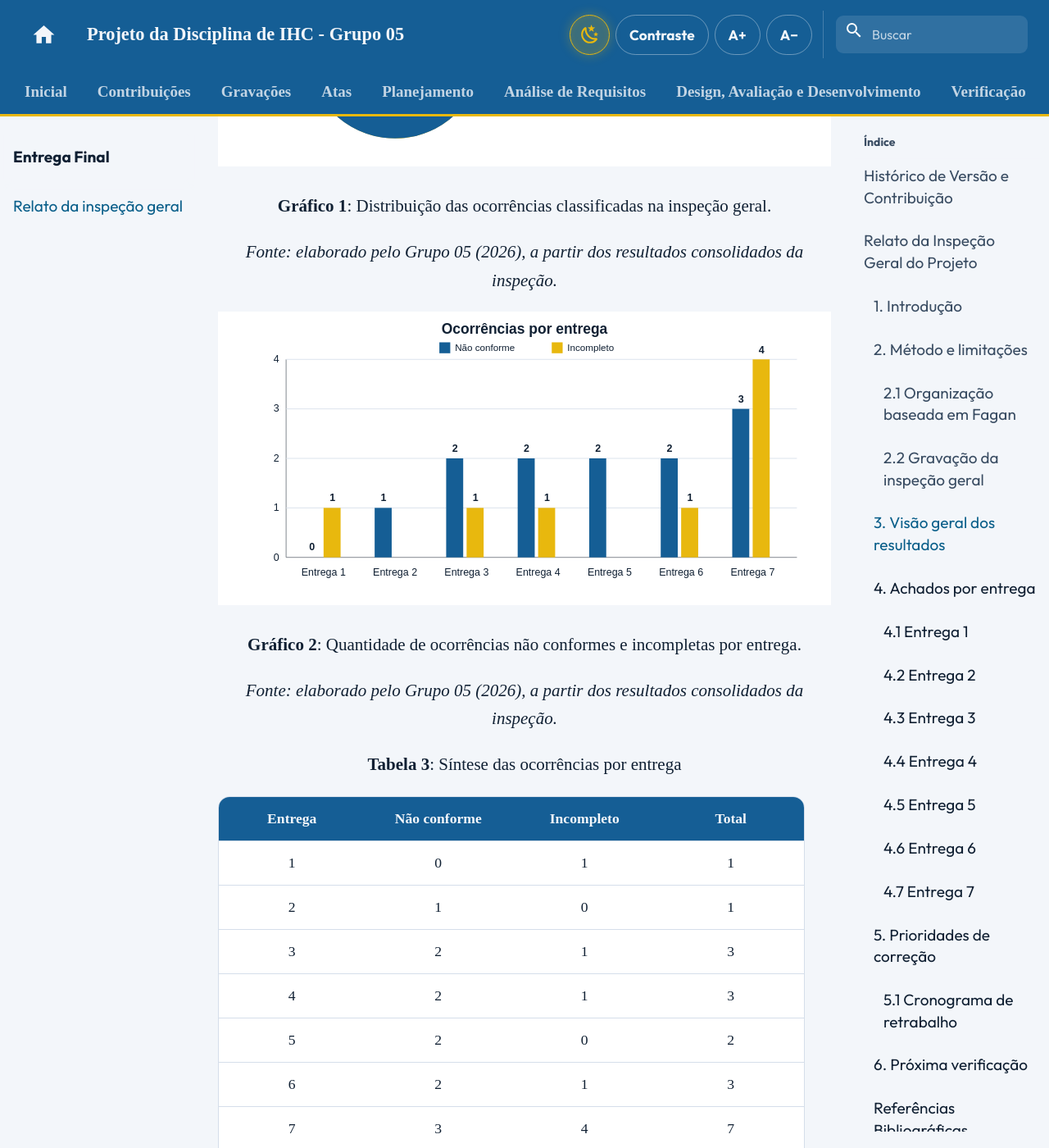
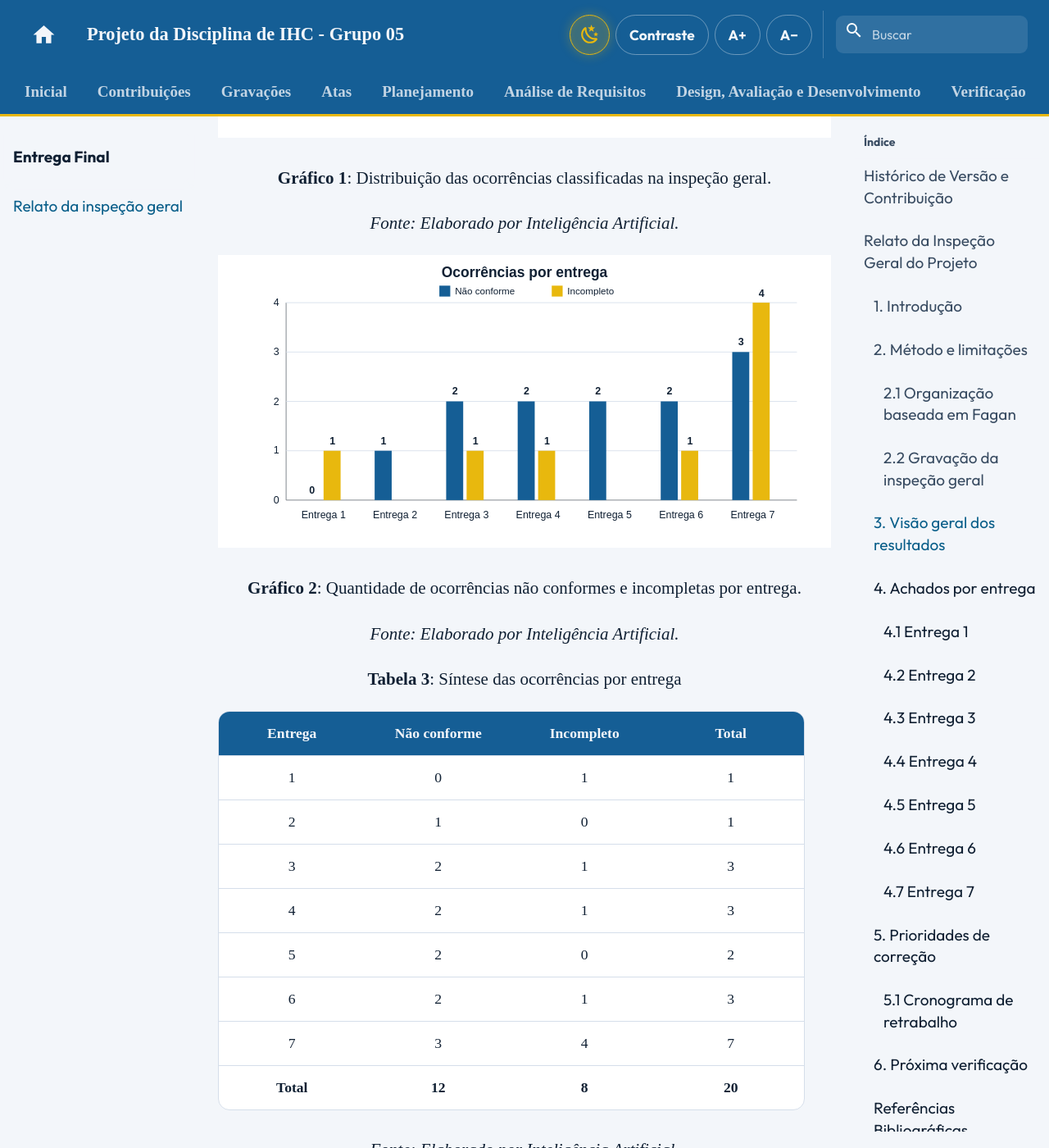
Before and after one commit to Interacao-Humano-Computador/2026.2-Grupo05, an MkDocs documentation site: the page built from docs/entrega-final/inspecao-geral.md, in a window 1280 px wide and 1400 px high, scrolled down 5728 px. Shown: the whole window at 82% size. Built offline with MkDocs 1.6.1 and Material for MkDocs 9.7.7, drawn with Linux system fonts in a browser that asks for light colours; comment, search, counter and statistics services are not loaded; some of the changed text lies outside the part shown.

Commit message:
docs: adiciona fonte correta nos graficos

```diff
--- a/docs/entrega-final/inspecao-geral.md
+++ b/docs/entrega-final/inspecao-geral.md
@@ -24,7 +24,7 @@ A inspeção geral foi conduzida por entrega, comparando os artefatos publicados
 | **Incompleto** | O critério foi atendido apenas em parte ou não foi atendido de maneira uniforme pelos artefatos da entrega. | Completar ou padronizar os artefatos antes da nova verificação. |
 
 <div align="center" markdown="1">
-<p><em>Fonte: elaborado pelo Grupo 05 (2026).</em></p>
+<p><em>Fonte: Elaborado por Inteligência Artificial.</em></p>
 </div>
 
 Como o grupo possui sete integrantes, algumas fases contêm sete artefatos correlatos. Nesses casos, quando parte dos artefatos atende ao critério e pelo menos um não atende, o resultado consolidado foi registrado como **Incompleto**. Esta decisão evita transformar a conformidade de seis artefatos em uma afirmação indevida de conformidade da entrega inteira.
@@ -46,7 +46,7 @@ Fagan (1976) organiza a inspeção em planejamento, visão geral, preparação,
 | Inspetores | [Gabriel Melo](https://github.com/gabriellcardone-06); [Igor Dantas](https://github.com/IgorDARAUJO); [Lucas Araújo](https://github.com/Lucasaraujoszz); [Tomás Garcia](https://github.com/TomasRocho) | Examinar os artefatos, identificar desvios dos critérios e participar da consolidação dos resultados. |
 
 <div align="center">
-<p><em>Fonte: elaborado pelo Grupo 05 (2026), a partir da distribuição de funções declarada pelos participantes.</em></p>
+<p><em>Fonte: Elaborado por Inteligência Artificial.</em></p>
 </div>
 
 <div align="center">
@@ -62,7 +62,7 @@ Fagan (1976) organiza a inspeção em planejamento, visão geral, preparação,
 | Acompanhamento | Verificar se as correções foram implementadas corretamente. | A reaplicação dos critérios registrados na seção 6 foi definida como próxima verificação. |
 
 <div align="center">
-<p><em>Fonte: adaptado de Fagan (1976).</em></p>
+<p><em>Fonte: Elaborado por Inteligência Artificial.</em></p>
 </div>
 
 ### 2.2 Gravação da inspeção geral
@@ -75,7 +75,7 @@ O registro audiovisual da inspeção geral está disponível em [YouTube: Inspe
 
 <div align="center">
 <p><strong>Vídeo 1</strong>: Gravação da inspeção geral dos artefatos do Grupo 05.</p>
-<p><em>Fonte: Grupo 05 (2026).</em></p>
+<p><em>Fonte: Elaborado por Inteligência Artificial.</em></p>
 </div>
 
 Não foi produzida rastreabilidade por artefato individual neste relato. Para isso, seria necessário rever as gravações e conferir cada artefato um a um, o que não integra o conjunto de evidências desta consolidação. Portanto, os resultados devem ser lidos como uma visão agregada por entrega e critério, e não como atribuição de problema a uma pessoa ou documento específico.
@@ -89,7 +89,7 @@ Foram registradas **20 ocorrências**: 12 não conformidades (60%) e 8 itens inc
 ![Gráfico de distribuição das ocorrências da inspeção geral](../assets/images/inspecoes/inspecao-geral-distribuicao.svg)
 
 <p><strong>Gráfico 1</strong>: Distribuição das ocorrências classificadas na inspeção geral.</p>
-<p><em>Fonte: elaborado pelo Grupo 05 (2026), a partir dos resultados consolidados da inspeção.</em></p>
+<p><em>Fonte: Elaborado por Inteligência Artificial.</em></p>
 
 </div>
 
@@ -98,7 +98,7 @@ Foram registradas **20 ocorrências**: 12 não conformidades (60%) e 8 itens inc
 ![Gráfico de ocorrências por entrega](../assets/images/inspecoes/inspecao-geral-por-entrega.svg)
 
 <p><strong>Gráfico 2</strong>: Quantidade de ocorrências não conformes e incompletas por entrega.</p>
-<p><em>Fonte: elaborado pelo Grupo 05 (2026), a partir dos resultados consolidados da inspeção.</em></p>
+<p><em>Fonte: Elaborado por Inteligência Artificial.</em></p>
 
 </div>
 
@@ -118,7 +118,7 @@ Foram registradas **20 ocorrências**: 12 não conformidades (60%) e 8 itens inc
 | **Total** | **12** | **8** | **20** |
 
 <div align="center">
-<p><em>Fonte: elaborado pelo Grupo 05 (2026), a partir dos resultados consolidados da inspeção.</em></p>
+<p><em>Fonte: Elaborado por Inteligência Artificial.</em></p>
 </div>
 
 ## 4. Achados por entrega
@@ -133,7 +133,7 @@ Foram registradas **20 ocorrências**: 12 não conformidades (60%) e 8 itens inc
 | :---: | :---: | :--- | :--- |
 | [G3](../verificacao/v2/verif1.md) | Incompleto | A comparação dos sites não considera integralmente a experiência do usuário: estilo da interface, estrutura das tarefas, terminologia e qualidade de uso. | Completar a comparação com evidências para todos os aspectos de experiência do usuário previstos no critério. |
 
-<div align="center"><p><em>Fonte: elaborado pelo Grupo 05 (2026), com base na Lista de Verificação da Entrega 1.</em></p></div>
+<div align="center"><p><em>Fonte: Elaborado por Inteligência Artificial.</em></p></div>
 
 ### 4.2 Entrega 2
 
@@ -143,7 +143,7 @@ Foram registradas **20 ocorrências**: 12 não conformidades (60%) e 8 itens inc
 | :---: | :---: | :--- | :--- |
 | [D4](../verificacao/v2/verif2.md) | Não conforme | Há tabelas e/ou imagens sem legenda, fonte ou chamada correspondente no texto. | Revisar os artefatos e garantir legenda, fonte e referência textual para cada tabela e imagem. |
 
-<div align="center"><p><em>Fonte: elaborado pelo Grupo 05 (2026), com base na Lista de Verificação da Entrega 2.</em></p></div>
+<div align="center"><p><em>Fonte: Elaborado por Inteligência Artificial.</em></p></div>
 
 ### 4.3 Entrega 3
 
@@ -155,7 +155,7 @@ Foram registradas **20 ocorrências**: 12 não conformidades (60%) e 8 itens inc
 | [C17](../verificacao/v2/verif3.md) | Incompleto | O Guia de Estilo não demonstra integralmente correspondência com o site avaliado; o conteúdo e a evidência precisam de ajuste. | Corrigir o conteúdo e inserir evidências que conectem as diretrizes ao site da SEMOB-DF. |
 | [G1](../verificacao/v2/verif3.md) | Não conforme | O critério de simplificação da estrutura das tarefas não foi atendido. | Revisar o artefato e evidenciar como as tarefas são simplificadas, apoiadas ou tornam informações relevantes visíveis. |
 
-<div align="center"><p><em>Fonte: elaborado pelo Grupo 05 (2026), com base na Lista de Verificação da Entrega 3.</em></p></div>
+<div align="center"><p><em>Fonte: Elaborado por Inteligência Artificial.</em></p></div>
 
 ### 4.4 Entrega 4
 
@@ -169,7 +169,7 @@ Foram registradas **20 ocorrências**: 12 não conformidades (60%) e 8 itens inc
 
 **Observação:** o item G6 foi considerado conforme, embora sua redação necessite correção. Como não constitui não conformidade do artefato, essa revisão textual não integra a contagem de ocorrências.
 
-<div align="center"><p><em>Fonte: elaborado pelo Grupo 05 (2026), com base na Lista de Verificação da Entrega 4.</em></p></div>
+<div align="center"><p><em>Fonte: Elaborado por Inteligência Artificial.</em></p></div>
 
 ### 4.5 Entrega 5
 
@@ -180,7 +180,7 @@ Foram registradas **20 ocorrências**: 12 não conformidades (60%) e 8 itens inc
 | [D4](../verificacao/v2/verif5.md) | Não conforme | Há tabelas e/ou imagens sem legenda, fonte ou chamada no texto. | Padronizar todos os elementos visuais e suas referências textuais. |
 | [D6](../verificacao/v2/verif5.md) | Não conforme | O cronograma executado não registra integralmente responsáveis e datas de início e fim das atividades. | Atualizar o cronograma executado com responsáveis e datas de realização. |
 
-<div align="center"><p><em>Fonte: elaborado pelo Grupo 05 (2026), com base na Lista de Verificação da Entrega 5.</em></p></div>
+<div align="center"><p><em>Fonte: Elaborado por Inteligência Artificial.</em></p></div>
 
 ### 4.6 Entrega 6
 
@@ -192,7 +192,7 @@ Foram registradas **20 ocorrências**: 12 não conformidades (60%) e 8 itens inc
 | [D6](../verificacao/v2/verif6.md) | Não conforme | O cronograma executado não registra integralmente responsáveis e datas de início e fim das atividades. | Atualizar o cronograma executado com responsáveis e datas de realização. |
 | [G7](../verificacao/v2/verif6.md) | Incompleto | O planejamento não comprova integralmente consentimento, anonimato, participação voluntária e autorização para gravações. | Completar a documentação ética e tornar explícitos os quatro elementos exigidos. |
 
-<div align="center"><p><em>Fonte: elaborado pelo Grupo 05 (2026), com base na Lista de Verificação da Entrega 6.</em></p></div>
+<div align="center"><p><em>Fonte: Elaborado por Inteligência Artificial.</em></p></div>
 
 ### 4.7 Entrega 7
 
@@ -208,7 +208,7 @@ Foram registradas **20 ocorrências**: 12 não conformidades (60%) e 8 itens inc
 | [G6](../verificacao/v2/verif7.md) | Incompleto | O relato não informa integralmente quantidade, perfil dos participantes e quem atuou como avaliador. | Completar a caracterização dos participantes e os papéis na avaliação. |
 | [G7](../verificacao/v2/verif7.md) | Não conforme | O relato não registra as mudanças em relação ao planejamento e seus efeitos. | Documentar alterações de datas, participantes, papéis ou medições e seus impactos nos resultados. |
 
-<div align="center"><p><em>Fonte: elaborado pelo Grupo 05 (2026), com base na Lista de Verificação da Entrega 7.</em></p></div>
+<div align="center"><p><em>Fonte: Elaborado por Inteligência Artificial.</em></p></div>
 
 ## 5. Prioridades de correção
 
@@ -226,7 +226,7 @@ As ocorrências mostram três frentes de correção. A primeira é transversal:
 | 4 | Protótipo de alta fidelidade | E7 G1 e G3 | Permite avaliação autônoma e aderente ao Guia de Estilo. |
 | 5 | Comparação de sites | E1 G3 | Completa a justificativa de experiência do usuário na escolha do site. |
 
-<div align="center"><p><em>Fonte: elaborado pelo Grupo 05 (2026), a partir da recorrência e do impacto dos critérios inspecionados.</em></p></div>
+<div align="center"><p><em>Fonte: Elaborado por Inteligência Artificial.</em></p></div>
 
 ### 5.1 Cronograma de retrabalho
 
@@ -245,7 +245,7 @@ O cronograma abaixo operacionaliza o retrabalho previsto na inspeção de Fagan.
 | 27/11 | Revisar os artefatos corrigidos e consolidar as evidências. | Todos os critérios registrados neste relato. | Moderador, relator e inspetores. | Registro atualizado das correções e das evidências consultadas. |
 | 28/11 | Realizar o acompanhamento da inspeção de Fagan. | Todos os critérios registrados neste relato. | Moderador, relator, inspetores e autores dos artefatos. | Reaplicação dos critérios e encerramento ou abertura de pendências remanescentes. |
 
-<div align="center"><p><em>Fonte: elaborado pelo Grupo 05 (2026), a partir dos achados e do método de Fagan.</em></p></div>
+<div align="center"><p><em>Fonte: Elaborado por Inteligência Artificial.</em></p></div>
 
 ## 6. Próxima verificação
 
```
